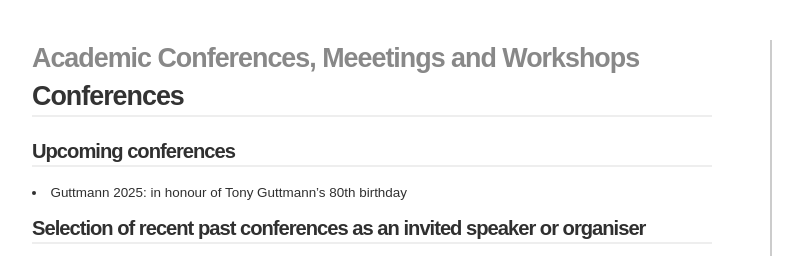
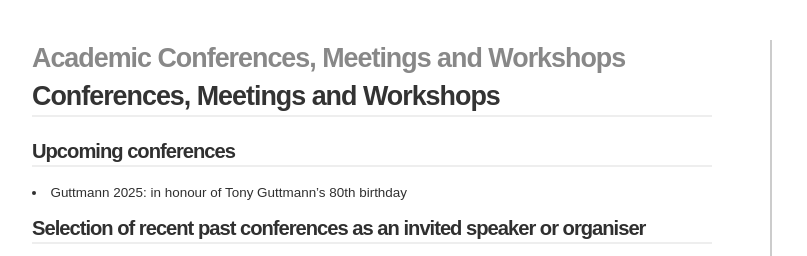
Before and after one commit to AleksanderOwczarek/outward-display, a plain HTML site: page conferences.html in a window 1280 px wide. Shown: the top 256 px of the page, 118-925 px from the left. Drawn offline with Linux system fonts and the light colour scheme.

Commit message:
Update conferences.html

```diff
--- a/conferences.html
+++ b/conferences.html
@@ -27,8 +27,8 @@
 </div>
 
 <div id="content">
-	<h1>	Academic Conferences, Meeetings and Workshops </h1>
-  <h2>Conferences</h2>
+	<h1>	Academic Conferences, Meetings and Workshops </h1>
+  <h2>Conferences, Meetings and Workshops</h2>
 
 <h3> Upcoming conferences </h3>
 <ul>
```
